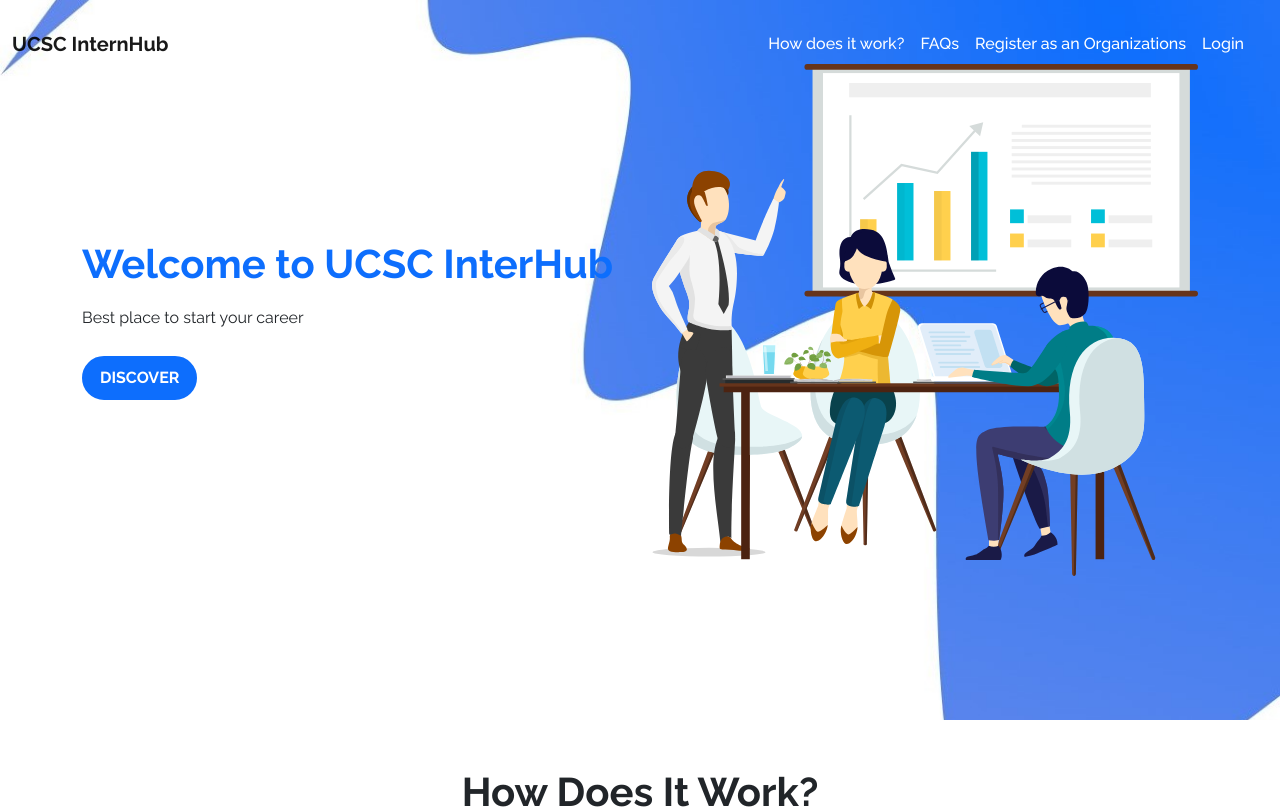
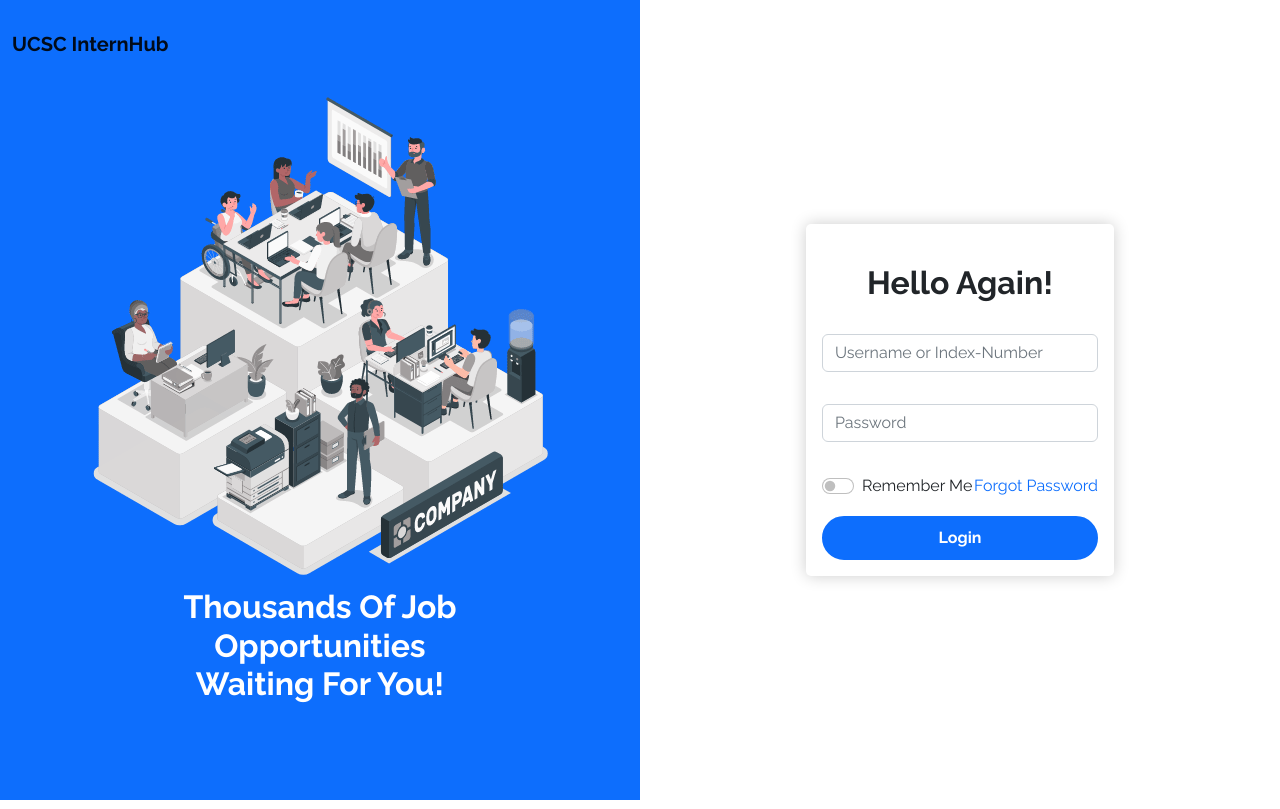
Before and after one commit to Chamath428/ucsc_interhub, a React (Create React App) app in the folder frontend/: page / in a window 1280 px wide. Shown: the top 809 px of the page. Built offline with nearby package versions, Linux system fonts and the light colour scheme.

Commit message:
after completing login

```diff
--- a/frontend/src/App.css
+++ b/frontend/src/App.css
@@ -2,11 +2,9 @@
 @import url("https://cdn.jsdelivr.net/npm/bootstrap-icons@1.9.1/font/bootstrap-icons.css");
 
 .App {
-  /* text-align: center; */
   font-size: 16px;
-  /* font-weight: bold; */
   font-family: 'Raleway', sans-serif;
-
+  text-decoration: none;
 }
 
 h1{
--- a/frontend/src/App.js
+++ b/frontend/src/App.js
@@ -5,7 +5,7 @@ import HomeNavBar from './component/homepage/HomeNavBar/homeNavBar';
 
 import 'bootstrap/dist/css/bootstrap.min.css';
 
-// import HomePage from './pages/homePage';
+ import Login from './pages/login';
 import Dashboard from './pages/Dashboard';
 import StudentHome from './pages/Student/StudentHome';
 import StudentAnnouncement from './pages/Student/StudentAnnouncement';
@@ -28,7 +28,7 @@ function App() {
         <div className="content">
           {/* <DashboardTopNav />
           <DashSideNavigation /> */}
-          <HomePage></HomePage>
+          <Login></Login>
           {/* <Switch>
 
             <Route exact path="/DashboardMenu">
--- /dev/null
+++ b/frontend/src/pages/login.js
@@ -0,0 +1,64 @@
+import React, { Component } from 'react';
+import {Container,Row,Col,Form} from 'react-bootstrap';
+import '../styles/loginStyles.css';
+import HandShake from '../assets/images/company.gif'
+import PrimaryButton from '../component/homepage/PrimaryButton/primaryButtonClass';
+import HomeNavBar from '../component/homepage/HomeNavBar/homeNavBar';
+class Login extends Component {
+
+
+    render() {
+        return (
+            <div>
+            <HomeNavBar></HomeNavBar>
+            <Container fluid className="login-container">
+                <Row className="login-row d-flex justify-content-around align-items-center" >
+                    <Col lg="6" className="left-column d-flex flex-column justify-content-center align-items-center text-center">
+
+                            <img src={HandShake} />
+                            <div className='w-50'>
+                                <h2>Thousands Of Job Opportunities Waiting For You!</h2>
+                            </div>
+                    </Col>
+
+                    <Col lg="6" className="right-column d-flex justify-content-center align-items-center">
+                    <div className="form-div w-50 p-3 d-flex flex-column gap-4 text-center">
+                        <h2>Hello Again!</h2>
+                            <Form>
+                                <div className=' d-flex flex-column gap-3'>
+                                    <Form.Group className="mb-3">
+                                        <Form.Control type="text" placeholder="Username or Index-Number" />
+                                    </Form.Group>
+
+                                    <Form.Group className="mb-3">
+                                        <Form.Control type="password" placeholder="Password" />
+                                    </Form.Group>
+
+                                    <div className='d-flex justify-content-between'>
+                                        <div>
+                                            <Form.Check
+                                                type="switch"
+                                                id="custom-switch"
+                                                label="Remember Me"
+                                            />
+                                        </div>
+                                        <div className="text-md-right">
+                                                <a href="#">Forgot Password</a>
+                                        </div>
+                                    </div>
+
+                                    <div className="d-grid">
+                                        <PrimaryButton inside={'Login'}></PrimaryButton>
+                                    </div>
+                                </div>
+                            </Form>
+                    </div>
+                    </Col>
+                </Row>
+            </Container>
+            </div>
+        );
+    }
+}
+
+export default Login;
--- /dev/null
+++ b/frontend/src/styles/loginStyles.css
@@ -0,0 +1,42 @@
+.login-container{
+    min-height: 100vh;
+}
+
+.left-column{
+    min-height: 100vh;
+    background-color: #0d6efd;
+}
+.left-column h2{
+    color: #fff;
+    font-weight: 700;
+}
+
+.right-column{
+    min-height: 100vh;
+    background-color: #fff;
+}
+
+.right-column h2{
+    font-weight: 700;
+}
+
+a{
+    text-decoration: none;
+}
+
+
+.form-div {
+    box-shadow: 0 0 1rem 0 rgba(0, 0, 0, .2);
+    border-radius: 5px;
+    z-index: 1;
+    background: inherit;
+    overflow: hidden;
+  }
+
+  .form-div:before {
+    content: "";
+    background: inherit;
+    z-index: -1;
+    box-shadow: inset 0 0 2000px rgba(255, 255, 255, .5);
+    filter: blur(10px);
+  }
```
Also changed, not shown: frontend/src/assets/images/Comp.gif (added), frontend/src/assets/images/company.gif (added).
